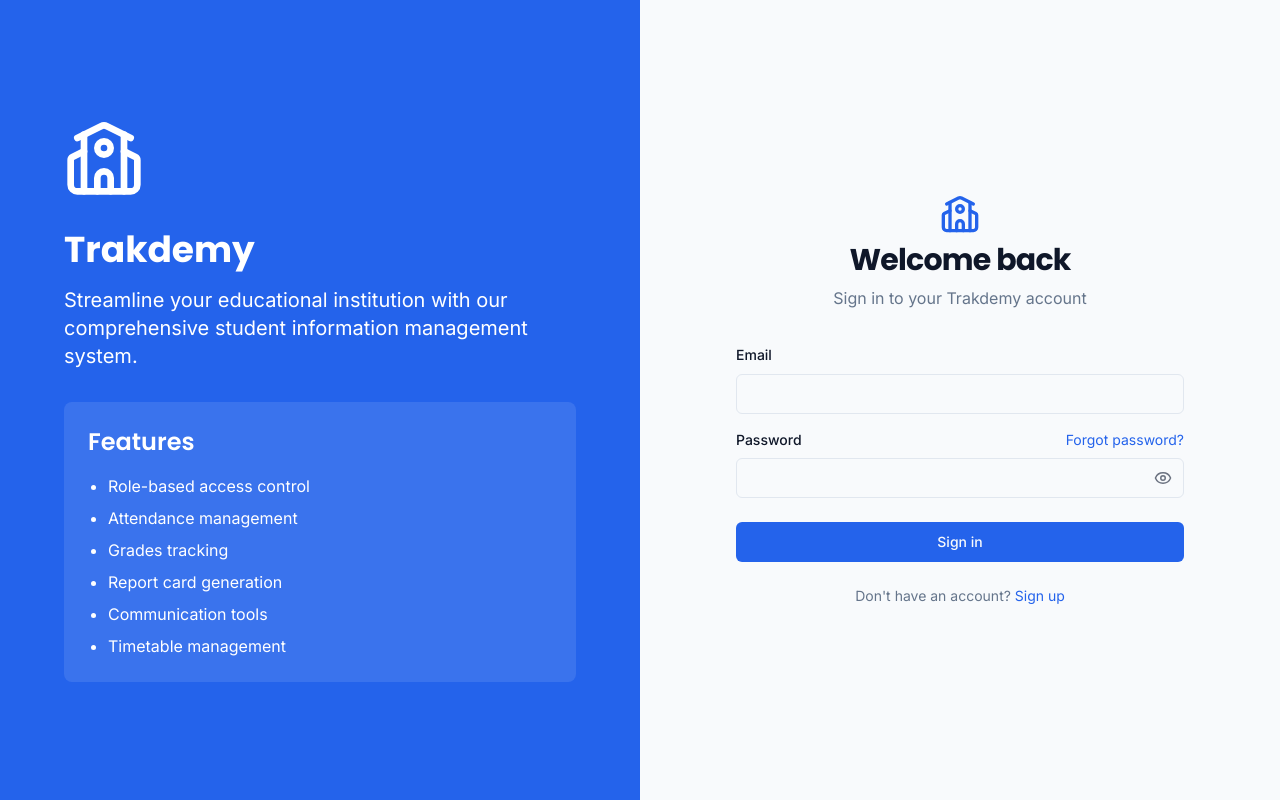
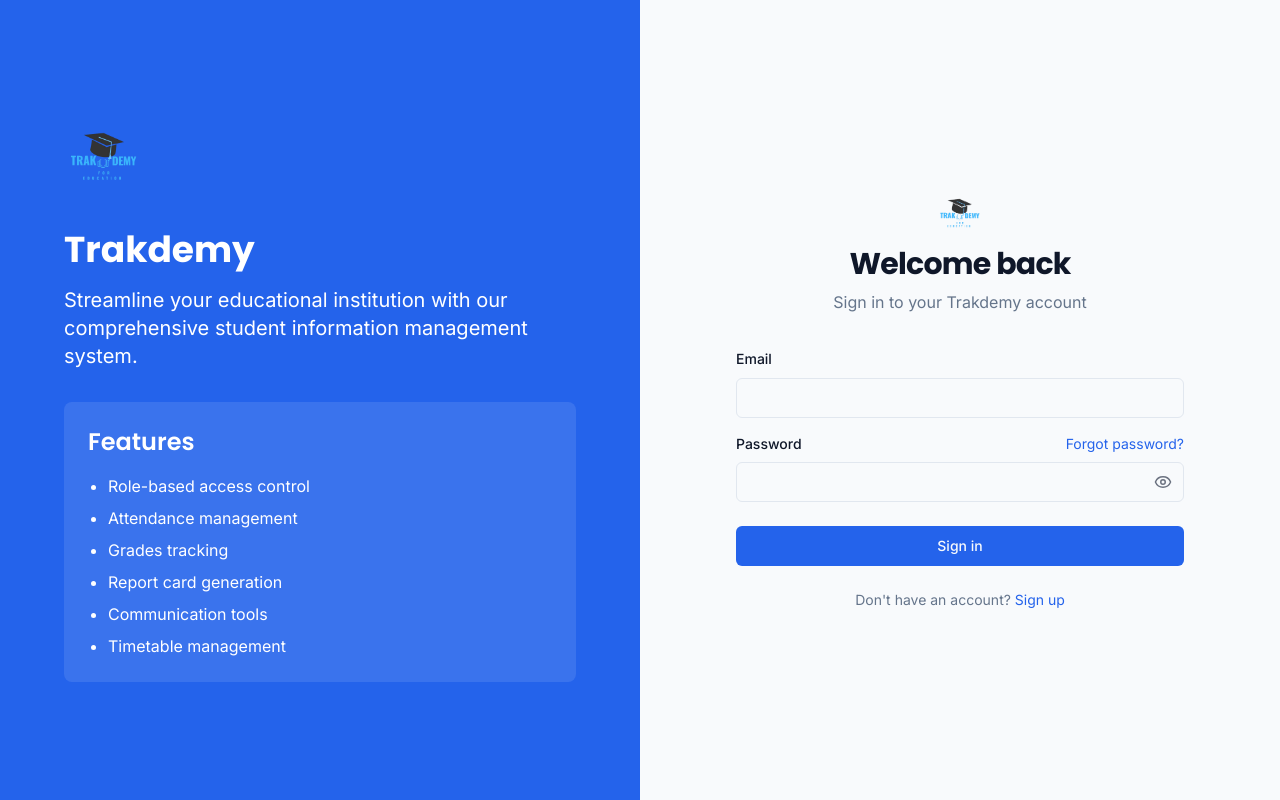
Before and after one commit to Mayank-Rajputt/progress-pathway-edu, a React (Vite) app: page /login in a window 1280 px wide. Built offline with nearby package versions, Linux system fonts and the light colour scheme.

Commit message:
Replace old logo with new logo
Use the new logo across the application where the old logo was used.

```diff
--- a/index.html
+++ b/index.html
@@ -7,16 +7,16 @@
     <title>Trakdemy - Student Information Management System</title>
     <meta name="description" content="A comprehensive student information management system for educational institutions" />
     <meta name="author" content="Trakdemy" />
-    <link rel="icon" href="/lovable-uploads/098aba0b-f4d7-4326-ac4f-d97268594b9e.png" type="image/png">
+    <link rel="icon" href="/lovable-uploads/b491e017-6cca-4738-8e47-e98a5e7ed11c.png" type="image/png">
 
     <meta property="og:title" content="Trakdemy - Student Information Management System" />
     <meta property="og:description" content="A comprehensive student information management system for educational institutions" />
     <meta property="og:type" content="website" />
-    <meta property="og:image" content="/lovable-uploads/098aba0b-f4d7-4326-ac4f-d97268594b9e.png" />
+    <meta property="og:image" content="/lovable-uploads/b491e017-6cca-4738-8e47-e98a5e7ed11c.png" />
 
     <meta name="twitter:card" content="summary_large_image" />
     <meta name="twitter:site" content="@trakdemy" />
-    <meta name="twitter:image" content="/lovable-uploads/098aba0b-f4d7-4326-ac4f-d97268594b9e.png" />
+    <meta name="twitter:image" content="/lovable-uploads/b491e017-6cca-4738-8e47-e98a5e7ed11c.png" />
 
     <link rel="preconnect" href="https://fonts.googleapis.com">
     <link rel="preconnect" href="https://fonts.gstatic.com" crossorigin>
--- a/src/components/Footer.tsx
+++ b/src/components/Footer.tsx
@@ -1,4 +1,3 @@
-
 import React from 'react';
 import { Link } from 'react-router-dom';
 import { School } from 'lucide-react';
@@ -11,7 +10,11 @@ const Footer: React.FC = () => {
           {/* Logo and description */}
           <div className="col-span-1 md:col-span-1">
             <div className="flex items-center mb-4">
-              <School className="h-6 w-6 text-primary mr-2" />
+              <img
+                src="/lovable-uploads/b491e017-6cca-4738-8e47-e98a5e7ed11c.png"
+                alt="Trakdemy Logo"
+                className="h-8 w-8 mr-2"
+              />
               <span className="text-xl font-bold">Trakdemy</span>
             </div>
             <p className="text-sm text-gray-600 mb-4">
--- a/src/pages/Login.tsx
+++ b/src/pages/Login.tsx
@@ -1,4 +1,3 @@
-
 import React, { useState } from 'react';
 import { useNavigate, Link } from 'react-router-dom';
 import { useAuth } from '../context/AuthContext';
@@ -56,7 +55,11 @@ const Login: React.FC = () => {
       {/* Left panel with image/design */}
       <div className="hidden lg:flex lg:w-1/2 bg-primary justify-center items-center p-12">
         <div className="max-w-lg text-white">
-          <School size={80} className="mb-8" />
+          <img
+            src="/lovable-uploads/b491e017-6cca-4738-8e47-e98a5e7ed11c.png"
+            alt="Trakdemy Logo"
+            className="mb-8 h-20"
+          />
           <h1 className="text-4xl font-bold mb-4">Trakdemy</h1>
           <p className="text-xl mb-8">
             Streamline your educational institution with our comprehensive student information management system.
@@ -80,7 +83,11 @@ const Login: React.FC = () => {
         <div className="w-full max-w-md space-y-8">
           <div className="text-center">
             <div className="flex justify-center mb-2">
-              <School size={40} className="text-primary" />
+              <img
+                src="/lovable-uploads/b491e017-6cca-4738-8e47-e98a5e7ed11c.png"
+                alt="Trakdemy Logo"
+                className="h-12"
+              />
             </div>
             <h2 className="text-3xl font-bold tracking-tight">Welcome back</h2>
             <p className="text-muted-foreground mt-2">
--- a/src/pages/Signup.tsx
+++ b/src/pages/Signup.tsx
@@ -1,4 +1,3 @@
-
 import React, { useState } from 'react';
 import { Link, useNavigate } from 'react-router-dom';
 import { useAuth, UserRole } from '../context/AuthContext';
@@ -54,7 +53,7 @@ const Signup: React.FC = () => {
       <div className="hidden lg:flex lg:w-1/2 bg-primary justify-center items-center p-12">
         <div className="max-w-lg text-white">
           <img
-            src="/lovable-uploads/28048bd3-4188-4677-a707-e77bcf3a1aa5.png"
+            src="/lovable-uploads/b491e017-6cca-4738-8e47-e98a5e7ed11c.png"
             alt="Trakdemy Logo"
             className="mb-8 h-20"
           />
@@ -82,7 +81,7 @@ const Signup: React.FC = () => {
           <div className="text-center">
             <div className="flex justify-center mb-2">
               <img
-                src="/lovable-uploads/28048bd3-4188-4677-a707-e77bcf3a1aa5.png"
+                src="/lovable-uploads/b491e017-6cca-4738-8e47-e98a5e7ed11c.png"
                 alt="Trakdemy Logo"
                 className="h-12"
               />
--- a/src/pages/Welcome.tsx
+++ b/src/pages/Welcome.tsx
@@ -1,3 +1,4 @@
+
 import React from 'react';
 import { Link } from 'react-router-dom';
 import { Button } from '@/components/ui/button';
@@ -37,7 +38,7 @@ const Welcome: React.FC = () => {
         <div className="container mx-auto px-4 text-center">
           <div className="flex justify-center mb-6 md:mb-8">
             <img
-              src="/lovable-uploads/098aba0b-f4d7-4326-ac4f-d97268594b9e.png"
+              src="/lovable-uploads/b491e017-6cca-4738-8e47-e98a5e7ed11c.png"
               alt="Trakdemy Logo"
               className="h-32 md:h-48 w-auto"
             />
@@ -196,7 +197,7 @@ const Welcome: React.FC = () => {
           <div className="flex flex-col md:flex-row justify-between items-center">
             <div className="flex items-center gap-2 mb-4 md:mb-0">
               <img
-                src="/lovable-uploads/098aba0b-f4d7-4326-ac4f-d97268594b9e.png"
+                src="/lovable-uploads/b491e017-6cca-4738-8e47-e98a5e7ed11c.png"
                 alt="Trakdemy Logo"
                 className="h-6 md:h-8"
               />
```
Also changed, not shown: public/lovable-uploads/b491e017-6cca-4738-8e47-e98a5e7ed11c.png (added).
